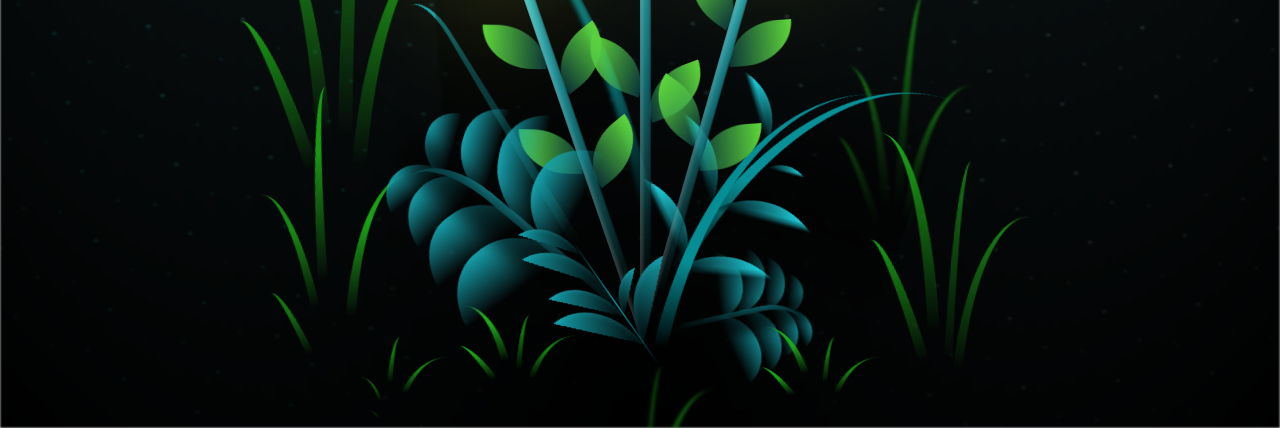
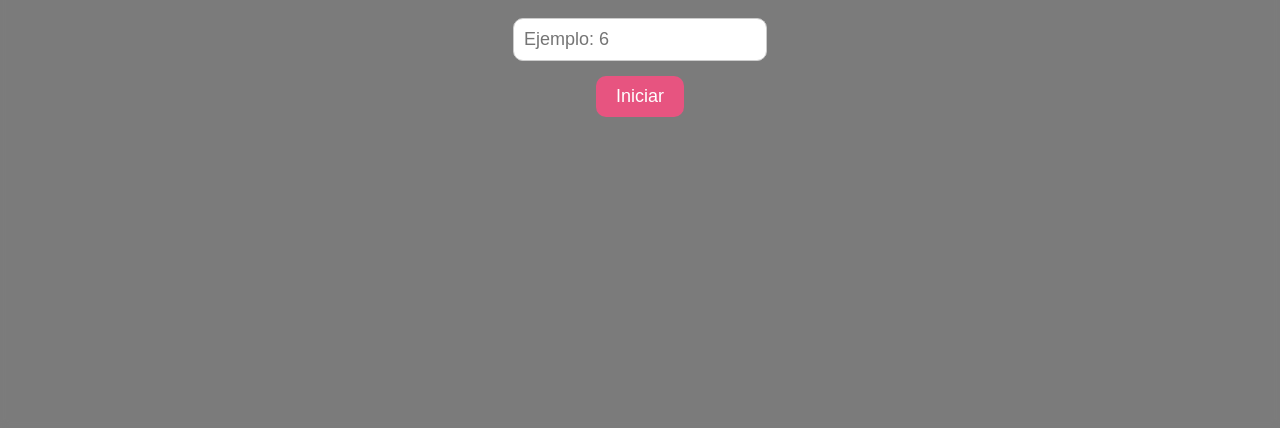
Before and after one commit to ALI-SKAN/FLORES-AMARILLAS, a plain HTML site: page index.html in a window 1280 px wide. Shown: the part 372-800 px from the top of the page. Drawn offline with Linux system fonts and the light colour scheme.

Commit message:
Add intro form to start flower celebration

```diff
--- a/index.html
+++ b/index.html
@@ -45,6 +45,47 @@ body {
   opacity: 0;
   animation: fadeIn 4s ease-in-out forwards;
   text-align: center;
+}
+
+/* Pantalla inicial con el formulario de meses */
+.intro-container {
+  position: absolute;
+  top: 0;
+  left: 0;
+  width: 100%;
+  height: 100%;
+  display: flex;
+  flex-direction: column;
+  justify-content: center;
+  align-items: center;
+  background: rgba(0, 0, 0, 0.5);
+  backdrop-filter: blur(4px);
+  z-index: 1000;
+  text-align: center;
+}
+
+.intro-container input {
+  padding: 10px;
+  font-size: 18px;
+  margin-top: 10px;
+  border-radius: 10px;
+  border: 1px solid #ccc;
+}
+
+.intro-container button {
+  padding: 10px 20px;
+  margin-top: 15px;
+  font-size: 18px;
+  color: white;
+  background-color: #e75480;
+  border: none;
+  border-radius: 10px;
+  cursor: pointer;
+  transition: background 0.3s;
+}
+
+.intro-container button:hover {
+  background-color: #d1426e;
 }
 @keyframes fadeIn {
   from {
@@ -1644,10 +1685,18 @@ h1 {
   </style>
   </head>
   <body class="container">
+    <div id="intro" class="intro-container">
+      <h1>¿Cuántos meses cumplimos hoy?</h1>
+      <input type="number" id="months" placeholder="Ejemplo: 6" />
+      <button onclick="startCelebration()">Iniciar</button>
+    </div>
+
+    <div id="flowers-section" style="display:none;">
       <h1 class="titulo">
         Feliz 6 meses mi amor ❤️ <br>
          Gracias por estos maravillosos 6 meses juntos.❤️<br>
-      Te amo con todo mi corazón y quiero que sigamos compartiendo muchos meses y años más. Eres lo mejor que me ha pasado.</h1>
+        Te amo con todo mi corazón y quiero que sigamos compartiendo muchos meses y años más. Eres lo mejor que me ha pasado.
+      </h1>
 
       <div class="night"></div>
       <div class="flowers">
@@ -1959,5 +2008,22 @@ h1 {
         </div>
       </div>
     </div>
+    <script>
+      function startCelebration() {
+        const months = document.getElementById('months').value;
+        if (!months || months <= 0) {
+          alert('Por favor, ingresa un número válido de meses.');
+          return;
+        }
+
+        document.getElementById('intro').style.display = 'none';
+        document.getElementById('flowers-section').style.display = 'block';
+
+        document.querySelector('.titulo').innerHTML =
+          `Feliz ${months} meses mi amor ❤️ <br>
+          Gracias por estos maravillosos ${months} meses juntos.❤️<br>
+          Te amo con todo mi corazón y quiero que sigamos compartiendo muchos meses y años más. Eres lo mejor que me ha pasado.`;
+      }
+    </script>
   </body>
 </html>
```
Lines whose indentation alone changed are shown as unchanged.
